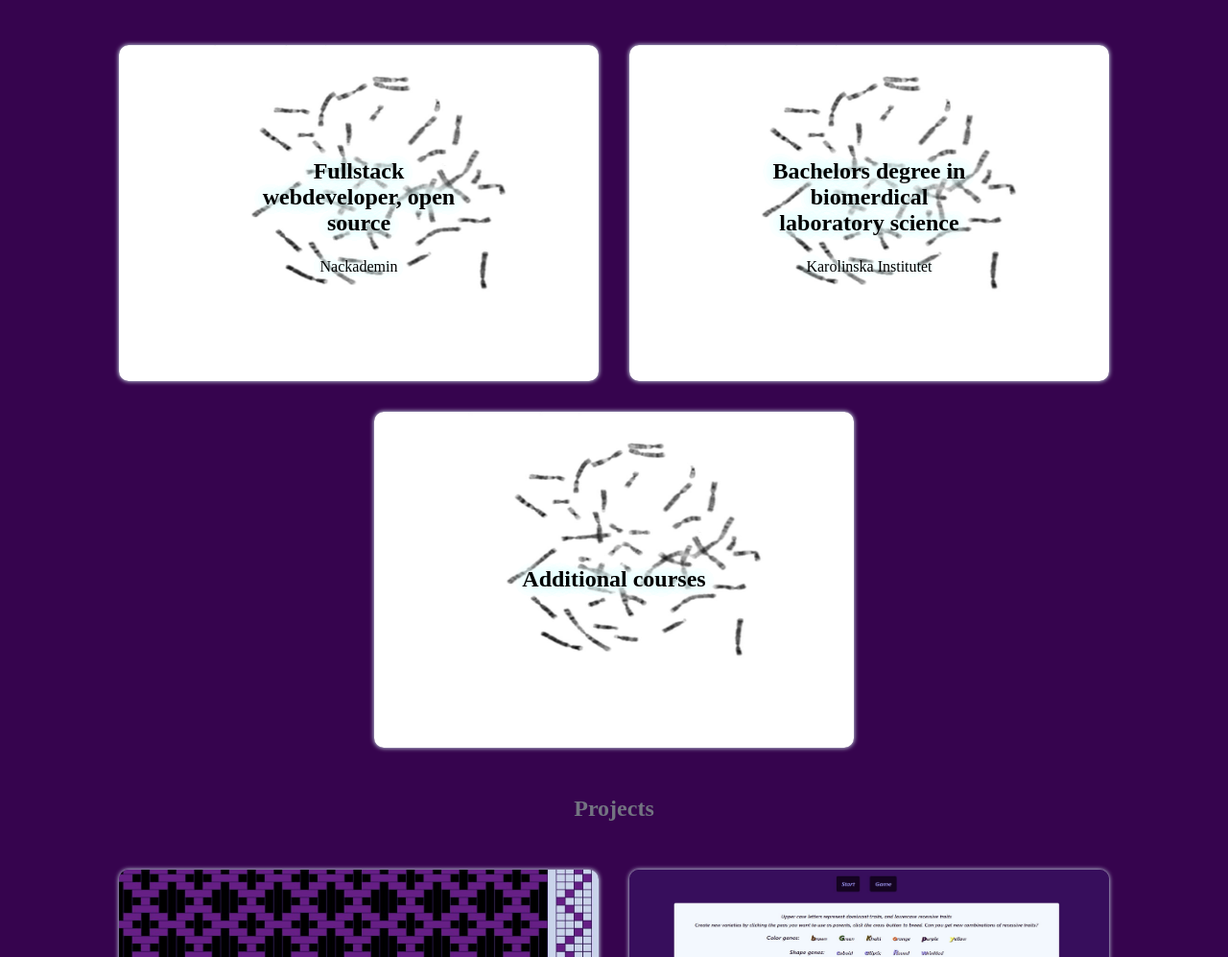
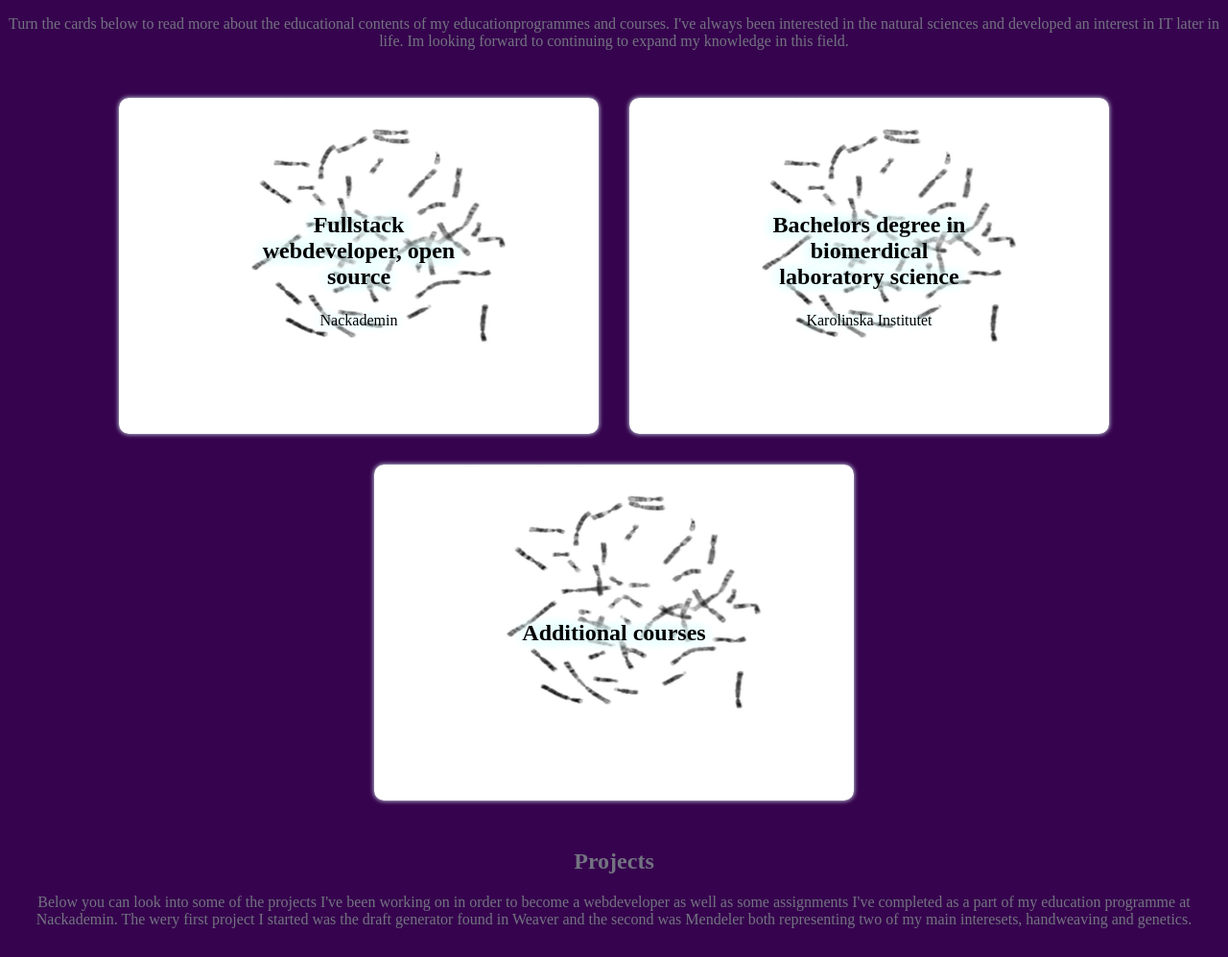
Before and after one commit to TereseBo/Curriculum-Vitae, a website: page index.html in a window 1280 px wide. Shown: the part 229-1226 px from the top of the page at 96% size. Drawn offline with Linux system fonts and the light colour scheme.

Commit message:
Added introductory text to  cardsections

```diff
--- a/index.html
+++ b/index.html
@@ -25,8 +25,14 @@
 
     </header>
     <main>
-        <h2> Education</h2>
+        <div class="section-header">
+            <h2> Education</h2>
+            <p>Turn the cards below to read more about the educational contents of my educationprogrammes and courses.
+            I've always been interested in the natural sciences and developed an interest in IT later in life. Im looking forward to continuing to expand my knowledge in this field. </p>
+        </div>
+
         <section class="card-section" id="education">
+
             <div class="card">
                 <div class="card-content-container">
                     <div class="card-front">
@@ -85,19 +91,22 @@
                     <div class="card-back">
                         <div class="card-text-container">
                             <h3>University of Skövde</h3>
-                            <p>Analysis of NGS-data 1 A1N, 4hp </p>
-                            <p>Introduction to bioinformatics G1N, 7,5hp </p>
+                            <p>Analysis of NGS-data 1 A1N, 4hp *</p>
+                            <p>Introduction to bioinformatics G1N, 7,5hp *</p>
                             <h3>Karolinska Institute</h3>
-                            <p>Projektledning och projekt som arbetsform, 7,5hp </p>
-                            <p>Högskolepedagogik för lärare och handledare i verksamhetsförlagd utbildning, 7,5hp</p>
-                            <p>Forskningsintroducerande kurs i biomedicinsk laboratorievetenskap, 15hp
-
-                            </p>
+                            <p>Projektmanagement and projects as a work model, 7,5hp *</p>
+                            <p>Higher education pedagogics for teachers and tutors in workplace set occupation training, 7,5hp *</p>
+                            <p>Researchintroductory course in biomerdical laboratory science, 15hp * </p>
+                            <p class="footnote">* Coursenames have been translated</p>
                         </div>
                     </div>
                 </div>
         </section>
+        <div class="section-header">
         <h2> Projects</h2>
+        <p>Below you can look into some of the projects I've been working on in order to become a webdeveloper as well as some assignments I've completed as a part of my education programme at Nackademin.
+            The wery first project I started was the draft generator found in Weaver and the second was Mendeler both representing two of my main interesets, handweaving and genetics. </p>
+    </div>
 
         <section class="card-section" id="projects">
             <div class="card">
@@ -161,7 +170,11 @@
                     </div>
                 </div>
         </section>
-        <h2> Previous experience</h2>
+        <div class="section-header">
+        <h2> Previous work experience</h2>
+        <p>I was with my previous employer for a long time and was lucky enough to have the opportunity to try several different roles in the organization during my time there. Most of them as an addition to my main engagements.
+            I learned a lot and developed a special interest in education and training which I believe to be of substantial importance in any setting. </p>
+        </div>
         <section class="card-section" id="previousexperience">
             <div class="card">
                 <div class="card-content-container">
```
